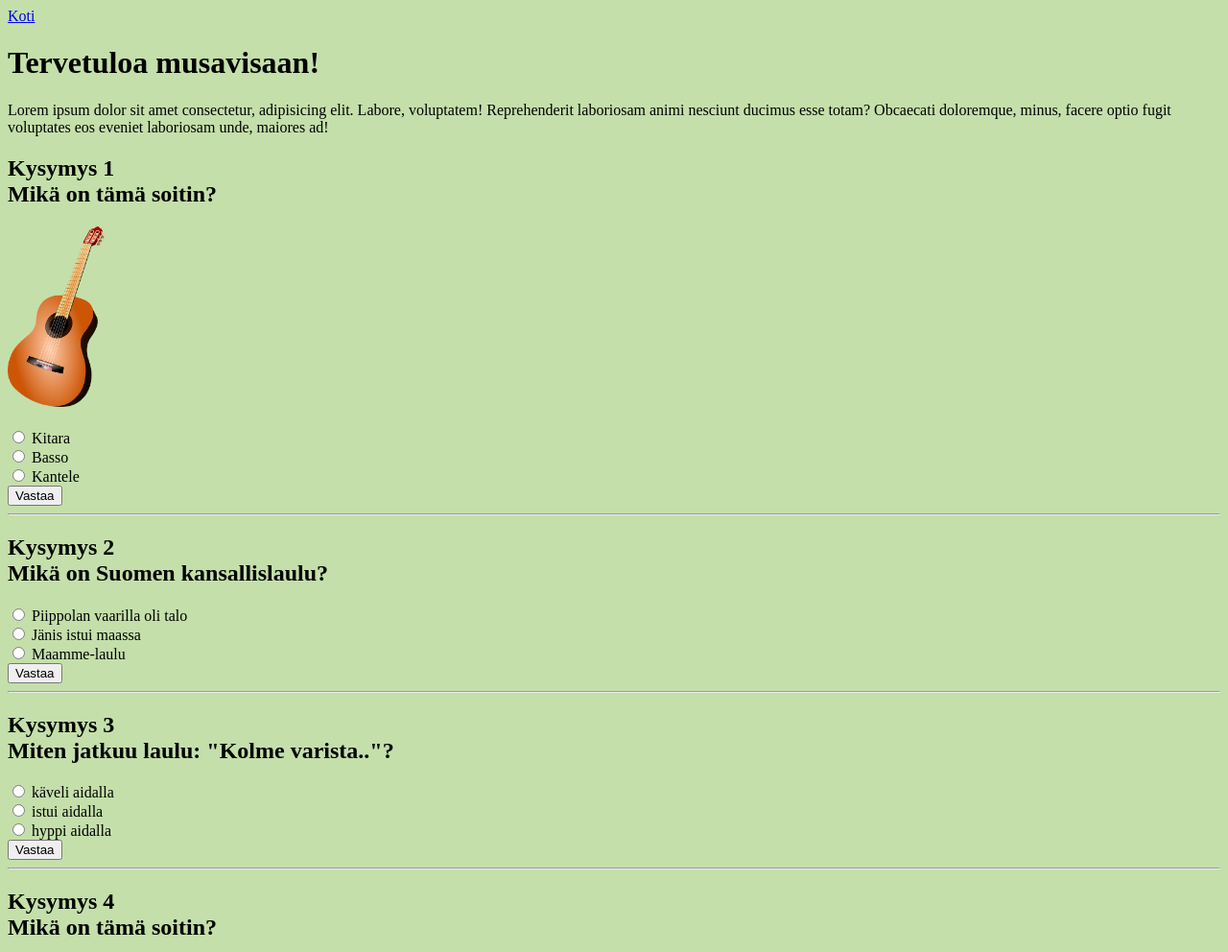
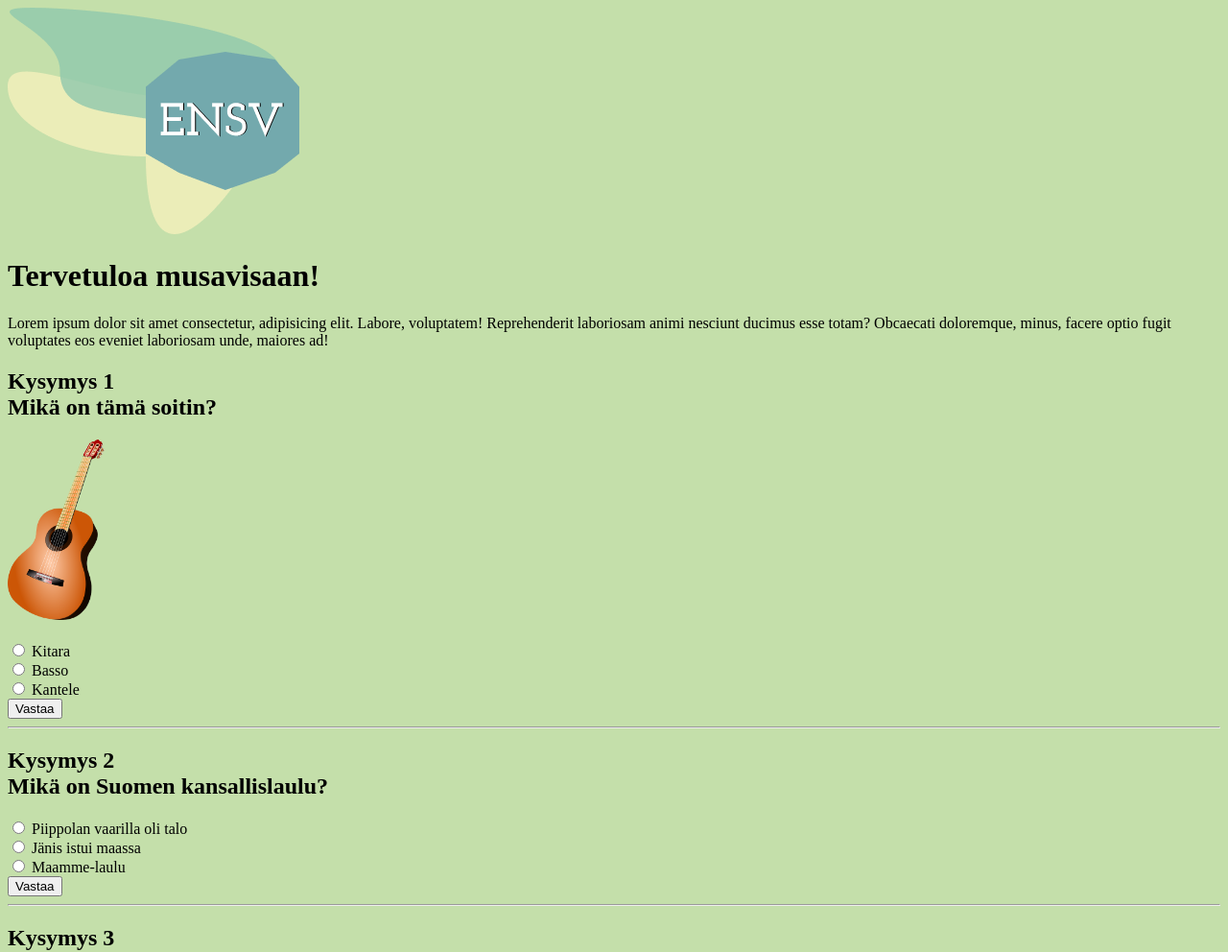
Before and after one commit to SG-7-A/Web-projekti, a plain HTML site: page visat/musavisa.html in a window 1280 px wide. Shown: the top 992 px of the page at 96% size. Drawn offline with Linux system fonts and the light colour scheme.

Commit message:
musavisa kotinäppäin

```diff
--- a/visat/musavisa.html
+++ b/visat/musavisa.html
@@ -10,7 +10,7 @@
 
 </head>
 <body>
-    <a href="../index.html">Koti</a>
+    <a href="../index.html"><img id="logo" src="../kuvat/ensv.png" alt="index.html"></a>
     <h1>Tervetuloa musavisaan!</h1>
     <p>Lorem ipsum dolor sit amet consectetur, adipisicing elit. Labore, voluptatem! Reprehenderit laboriosam animi nesciunt ducimus esse totam? Obcaecati doloremque, minus, facere optio fugit voluptates eos eveniet laboriosam unde, maiores ad!</p>
 
```
